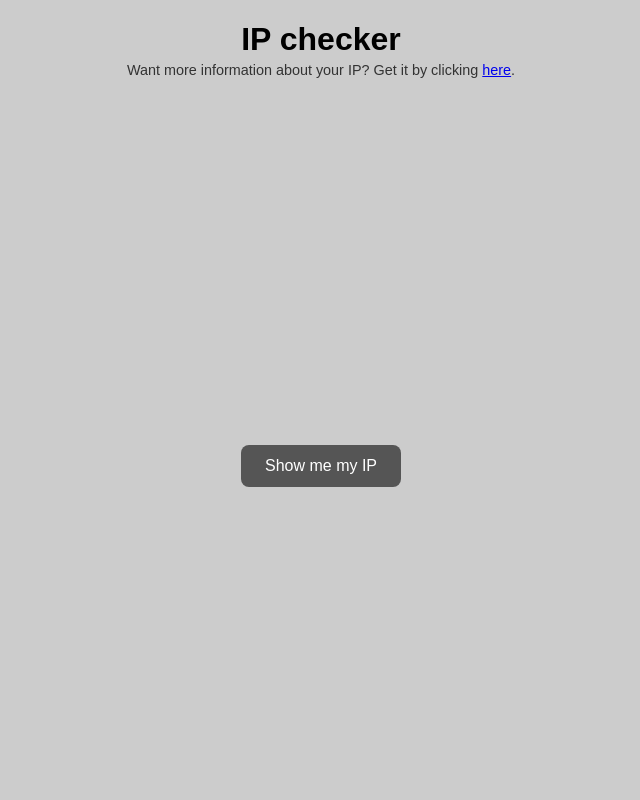
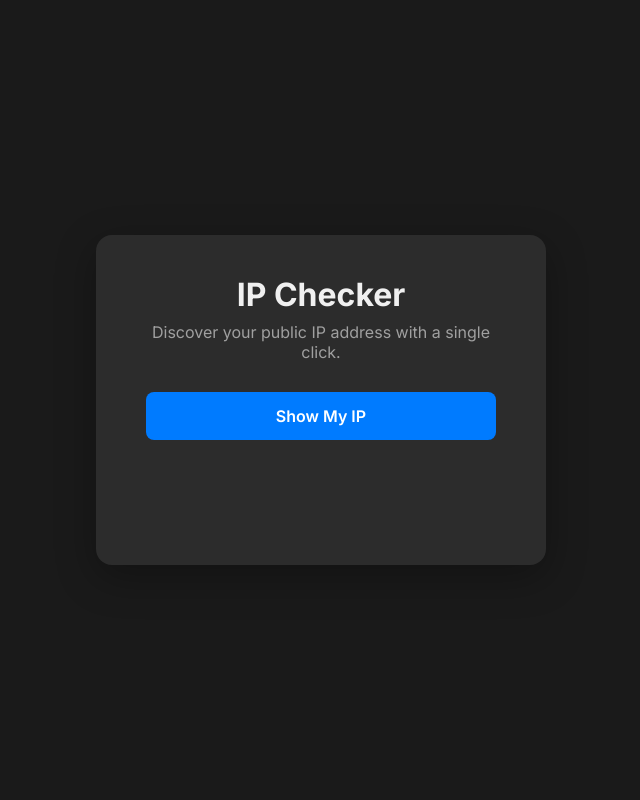
Before and after one commit to tomm101-bored/ipchecker, a plain HTML site: page index.html in a window 1280 px wide. Shown: the whole page, without its empty margins (319-959 px from the left). Drawn offline with Linux system fonts and the light colour scheme.

Commit message:
Update index.html

```diff
--- a/index.html
+++ b/index.html
@@ -5,72 +5,167 @@
   <meta name="viewport" content="width=device-width, initial-scale=1.0">
   <title>IP Checker</title>
   <style>
+    @import url('https://fonts.googleapis.com/css2?family=Inter:wght@400;600;700&display=swap');
+
+    :root {
+      --background-color: #1a1a1a;
+      --surface-color: #2c2c2c;
+      --primary-text-color: #f0f0f0;
+      --secondary-text-color: #a0a0a0;
+      --accent-color: #007bff;
+      --accent-hover-color: #0056b3;
+    }
+
+    * {
+      box-sizing: border-box;
+      margin: 0;
+      padding: 0;
+    }
+
     body {
-      background-color: #ccc;
-      margin: 0;
-      font-family: Arial, sans-serif;
+      background-color: var(--background-color);
+      color: var(--primary-text-color);
+      font-family: 'Inter', sans-serif;
       display: flex;
-      flex-direction: column;
       align-items: center;
       justify-content: center;
-      height: 100vh;
+      min-height: 100vh;
+      padding: 20px;
+    }
+
+    .ip-card {
+      background-color: var(--surface-color);
+      padding: 40px 50px;
+      border-radius: 16px;
+      box-shadow: 0 12px 40px rgba(0, 0, 0, 0.3);
+      width: 100%;
+      max-width: 450px;
       text-align: center;
+      transition: all 0.3s ease;
     }
-    .main-container {
+
+    h1 {
+      font-weight: 700;
+      font-size: 2em;
+      margin-bottom: 8px;
+    }
+
+    p {
+      color: var(--secondary-text-color);
+      font-size: 1em;
+      margin-bottom: 30px;
+    }
+
+    #actionButton {
+      background-color: var(--accent-color);
+      color: white;
+      font-weight: 600;
+      font-size: 1em;
+      font-family: 'Inter', sans-serif;
+      border: none;
+      border-radius: 8px;
+      padding: 14px 28px;
+      cursor: pointer;
+      transition: background-color 0.3s ease, transform 0.1s ease;
+      width: 100%;
+    }
+
+    #actionButton:hover {
+      background-color: var(--accent-hover-color);
+    }
+
+    #actionButton:active {
+        transform: scale(0.98);
+    }
+
+    #actionButton:disabled {
+      background-color: #555;
+      cursor: not-allowed;
+    }
+
+    .result-container {
+      margin-top: 25px;
+      min-height: 60px;
       display: flex;
-      flex-direction: column;
       align-items: center;
       justify-content: center;
-      flex-grow: 1;
     }
-    header {
-      margin-bottom: 60px;
+
+    #ipDisplay {
+      font-size: 1.5em;
+      font-weight: 600;
+      background: linear-gradient(90deg, var(--accent-color), #6e00ff);
+      -webkit-background-clip: text;
+      -webkit-text-fill-color: transparent;
+      background-clip: text;
+      color: transparent;
     }
-    h1 {
-      margin-bottom: 0;
+
+    .error-message {
+      color: #ff6b6b;
+      font-weight: 600;
     }
-    p {
-      margin-top: 4px;
-      font-size: 0.9em;
-      color: #333;
+
+    .spinner {
+      border: 4px solid rgba(255, 255, 255, 0.2);
+      border-left-color: var(--accent-color);
+      border-radius: 50%;
+      width: 40px;
+      height: 40px;
+      animation: spin 1s linear infinite;
     }
-    button {
-      padding: 12px 24px;
-      font-size: 16px;
-      cursor: pointer;
-      border: none;
-      border-radius: 8px;
-      background-color: #555;
-      color: white;
+
+    .hidden {
+      display: none;
     }
-    #ipDisplay {
-      margin-top: 20px;
-      font-size: 1.2em;
-      color: #111;
+
+    @keyframes spin {
+      to { transform: rotate(360deg); }
     }
   </style>
 </head>
 <body>
-  <header>
-    <h1>IP checker</h1>
-    <p>Want more information about your IP? Get it by clicking <a href="https://tomm101-bored.github.io/iplookup" target="_blank">here</a>.</p>
-  </header>
-  <div class="main-container">
-    <button onclick="showIP()">Show me my IP</button>
-    <div id="ipDisplay"></div>
+
+  <div class="ip-card">
+    <h1>IP Checker</h1>
+    <p>Discover your public IP address with a single click.</p>
+    <button id="actionButton">Show My IP</button>
+    <div class="result-container" id="resultContainer">
+    </div>
   </div>
 
   <script>
-    function showIP() {
-      fetch('https://api.ipify.org?format=json')
-        .then(response => response.json())
-        .then(data => {
-          document.getElementById('ipDisplay').innerText = `Your IP is ${data.ip}`;
-        })
-        .catch(err => {
-          document.getElementById('ipDisplay').innerText = 'Could not retrieve IP.';
-        });
+    const actionButton = document.getElementById('actionButton');
+    const resultContainer = document.getElementById('resultContainer');
+
+    async function showIP() {
+      actionButton.disabled = true;
+      actionButton.textContent = 'Fetching...';
+
+      const spinner = document.createElement('div');
+      spinner.className = 'spinner';
+      resultContainer.innerHTML = '';
+      resultContainer.appendChild(spinner);
+
+      try {
+        const response = await fetch('https://api.ipify.org?format=json');
+        if (!response.ok) {
+            throw new Error(`Network response was not ok: ${response.statusText}`);
+        }
+        const data = await response.json();
+
+        resultContainer.innerHTML = `<div id="ipDisplay">${data.ip}</div>`;
+        actionButton.textContent = 'Done!';
+
+      } catch (err) {
+        resultContainer.innerHTML = `<div class="error-message">Could not retrieve IP address.</div>`;
+        actionButton.textContent = 'Retry';
+        actionButton.disabled = false;
+      }
     }
+
+    actionButton.addEventListener('click', showIP);
   </script>
+
 </body>
 </html>
```
